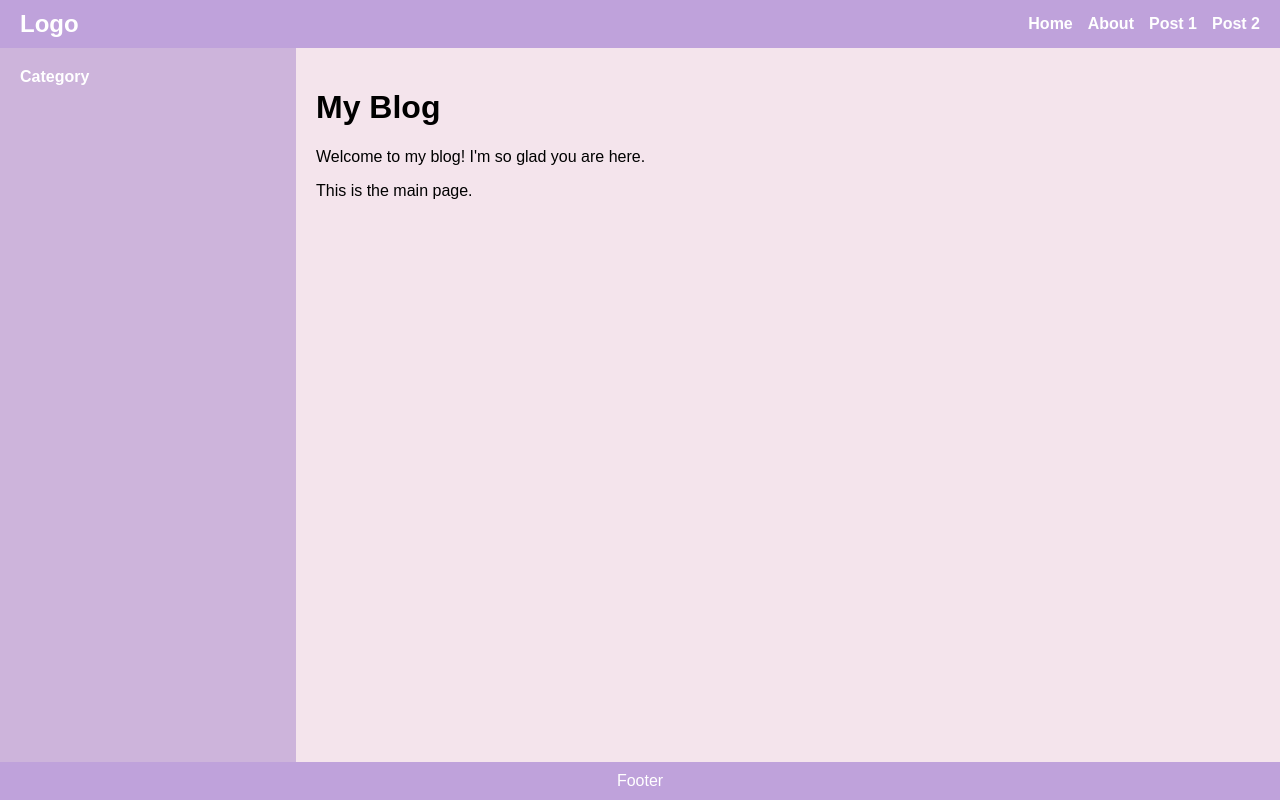
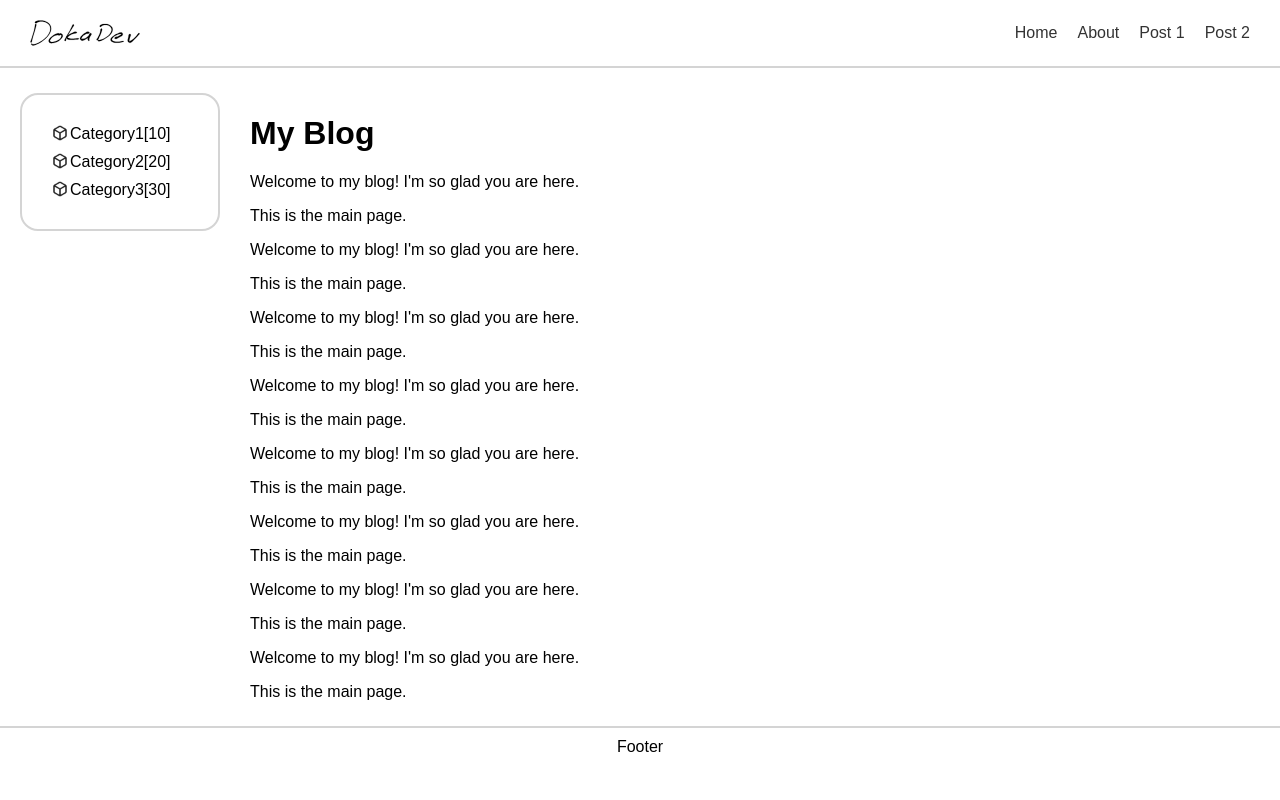
Before and after one commit to DokaDev/dokalab_blog_client, a React (Create React App) app: page / in a window 1280 px wide. Built offline with nearby package versions, Linux system fonts and the light colour scheme.

Commit message:
update design concept

```diff
--- /dev/null
+++ b/src/App.css
@@ -0,0 +1,4 @@
+body {
+    -webkit-font-smoothing: antialiased;
+    -moz-osx-font-smoothing: grayscale;
+}
--- a/src/App.js
+++ b/src/App.js
@@ -1,5 +1,6 @@
 import React from "react";
 import { BrowserRouter as Router, Routes, Route } from "react-router-dom";
+import "./App.css";
 
 import Layout from "./layout/layout";
 
--- /dev/null
+++ b/src/component/category/categories.css
@@ -0,0 +1,14 @@
+.categories {
+    border: 2px solid rgb(212, 212, 212);
+    border-radius: 18px;
+
+    min-width: 200px;
+
+    margin-left: 20px;
+    padding: 20px;
+
+    margin-right: 30px;
+
+    display: inline-block;
+    box-sizing: border-box;
+}
--- /dev/null
+++ b/src/component/category/categories.jsx
@@ -0,0 +1,14 @@
+import React from "react";
+import Category from "./category";
+
+import "./categories.css";
+
+export default function Categories() {
+    return (
+        <div className="categories">
+            <Category name="Category1" postCount={10} />
+            <Category name="Category2" postCount={20} />
+            <Category name="Category3" postCount={30} />
+        </div>
+    );
+}
--- /dev/null
+++ b/src/component/category/category.css
@@ -0,0 +1,8 @@
+.category {
+    margin: 10px;
+    display: flex;
+}
+
+.categoryIcon {
+    margin-right: 2px;
+}
--- /dev/null
+++ b/src/component/category/category.jsx
@@ -0,0 +1,15 @@
+import React from "react";
+import "./category.css";
+
+import Icon from "../../assets/post_icon.png";
+
+export default function Category({ name, postCount }) {
+    return (
+        <div className="category">
+            {/* // CategoryName[PostCount] */}
+            {/* Category1[10] */}
+            <img src={Icon} alt="icon" width="16px" height="16px" className="categoryIcon"/>
+            {name}[{postCount}]
+        </div>
+    )
+}
--- /dev/null
+++ b/src/component/header/header.css
@@ -0,0 +1,52 @@
+.header-container {
+    display: flex;
+    align-items: center;
+    justify-content: space-between;
+    padding: 20px 30px;
+    background-color: white;
+    border-bottom: 2px solid rgb(212, 212, 212);
+    margin-bottom: 25px
+}
+.logoImage {
+    width: 110px;
+    height: auto;
+
+}
+
+.header-logo {
+    display: flex;
+    align-items: center;
+}
+
+.header-gnb {
+    display: flex;
+    gap: 20px;
+}
+
+.header-gnb a {
+    text-decoration: none;
+    color: #333;
+    /* font-weight: bold; */
+}
+
+.header-gnb a:hover {
+    color: #555;
+}
+
+.header-auth {
+    display: flex;
+    gap: 10px;
+}
+
+.header-auth button {
+    padding: 8px 12px;
+    border: none;
+    background-color: #555;
+    color: white;
+    border-radius: 5px;
+    cursor: pointer;
+}
+
+.header-auth button:hover {
+    background-color: #777;
+}
--- /dev/null
+++ b/src/component/header/header.jsx
@@ -0,0 +1,37 @@
+import React from "react";
+import PropTypes from "prop-types";
+
+import "./header.css";
+import logo from "../../assets/dokadev.svg"
+
+export default function Header({ gnbItems }) {
+    return (
+        <header className="header-container">
+            <div className="header-logo">
+                <img src={logo} alt="logo" className="logoImage"/>
+            </div>
+
+            {/* <div className="header-auth">
+                <button>Login</button>
+                <button>Register</button>
+            </div> */}
+
+            <nav className="header-gnb">
+                {gnbItems.map((item, index) => (
+                    <a key={index} href={item.endpoint}>
+                        {item.name}
+                    </a>
+                ))}
+            </nav>
+        </header>
+    );
+}
+
+Header.propTypes = {
+    gnbItems: PropTypes.arrayOf(
+        PropTypes.shape({
+            name: PropTypes.string.isRequired,
+            endpoint: PropTypes.string.isRequired,
+        })
+    ).isRequired,
+};
--- a/src/layout/Layout.css
+++ b/src/layout/Layout.css
@@ -1,70 +1,32 @@
-/* Layout.css */
-
 body {
     margin: 0;
     font-family: Arial, sans-serif;
-    background-color: #f9f9f9;
 }
 
 .layout {
     display: flex;
     flex-direction: column;
     height: 100vh;
-}
-
-.header {
-    display: flex;
-    align-items: center;
-    justify-content: space-between;
-    background-color: #bfa2db;
-    padding: 10px 20px;
-}
-
-.logo {
-    font-size: 1.5rem;
-    font-weight: bold;
-    color: white;
-}
-
-.gnb {
-    display: flex;
-    gap: 15px;
-}
-
-.gnb a {
-    text-decoration: none;
-    color: white;
-    font-weight: bold;
-    transition: color 0.2s;
-}
-
-.gnb a:hover {
-    color: #f4f4f4;
+    min-height: 100vh;
+    height: auto;
 }
 
 .content {
     display: flex;
-    flex: 1;
-    background-color: #f4e1f0;
-}
-
-.category {
-    width: 20%;
-    background-color: #cdb4db;
-    padding: 20px;
-    color: white;
-    font-weight: bold;
+    align-items: flex-start;
 }
 
 .inner {
     flex: 1;
-    background-color: #f4e4ec;
-    padding: 20px;
+    /* background-color: #f4e4ec; */
+    /* padding: 20px; */
+    margin-bottom: 25px;
+    min-height: auto;
 }
 
 .footer {
-    background-color: #bfa2db;
-    color: white;
+    border-top: 2px solid rgb(212, 212, 212);
+
     text-align: center;
     padding: 10px 0;
 }
--- a/src/layout/layout.jsx
+++ b/src/layout/layout.jsx
@@ -1,11 +1,22 @@
 import React from "react";
 import { Outlet, Link } from "react-router-dom";
+
+import Header from "../component/header/header";
+import Categories from "../component/category/categories";
+
 import "./Layout.css"; // 별도 CSS 파일을 임포트
 
 export default function Layout() {
+    const gnbItems = [
+        { name: "Home", endpoint: "/" },
+        { name: "About", endpoint: "/about" },
+        { name: "Post 1", endpoint: "/post/1" },
+        { name: "Post 2", endpoint: "/post/2" },
+    ]
+
     return (
         <div className="layout">
-            <header className="header">
+            {/* <header className="header">
                 <div className="logo">Logo</div>
                 <nav className="gnb">
                     <Link to="/">Home</Link>
@@ -13,9 +24,11 @@ export default function Layout() {
                     <Link to="/post/1">Post 1</Link>
                     <Link to="/post/2">Post 2</Link>
                 </nav>
-            </header>
+            </header> */}
+            <Header gnbItems={gnbItems}/>
             <div className="content">
-                <aside className="category">Category</aside>
+                {/* <aside className="category">Category</aside> */}
+                <Categories />
                 <main className="inner">
                     <Outlet />
                 </main>
--- a/src/page/main/main.jsx
+++ b/src/page/main/main.jsx
@@ -6,6 +6,21 @@ export default function Main() {
             <h1>My Blog</h1>
             <p>Welcome to my blog! I'm so glad you are here.</p>
             This is the main page.
+            <p>Welcome to my blog! I'm so glad you are here.</p>
+            This is the main page.
+            <p>Welcome to my blog! I'm so glad you are here.</p>
+            This is the main page.
+            <p>Welcome to my blog! I'm so glad you are here.</p>
+            This is the main page.
+            <p>Welcome to my blog! I'm so glad you are here.</p>
+            This is the main page.
+            <p>Welcome to my blog! I'm so glad you are here.</p>
+            This is the main page.
+            <p>Welcome to my blog! I'm so glad you are here.</p>
+            This is the main page.
+            <p>Welcome to my blog! I'm so glad you are here.</p>
+            This is the main page.
+
         </div>
     );
 }
```
Also changed, not shown: src/assets/dokadev.svg (added), src/assets/post_icon.png (added).
